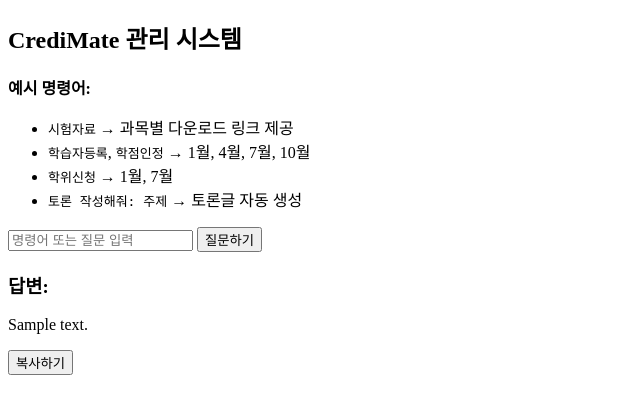
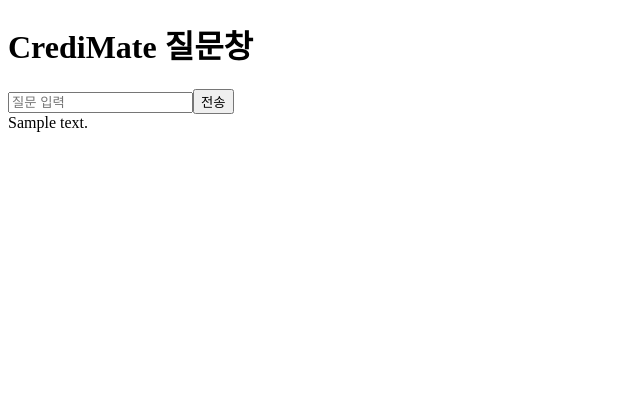
Before and after one commit to shonyebin/credimate-chatbot, a Python web app: template templates/chat.html in a window 1280 px wide. Shown: the top 414 px of the page, without its empty margins (0-640 px from the left). Run offline with Jinja, Linux system fonts and the light colour scheme; the template is opened without the code that fills it: most values are stand-ins (such as "Sample title", 1, 10 or a date in 2020).

Commit message:
Add files via upload

```diff
--- a/render.yaml
+++ b/render.yaml
@@ -1,6 +1,6 @@
 services:
   - type: web
-    name: credimate
+    name: credimate-chatbot
     env: python
     buildCommand: pip install -r requirements.txt
     startCommand: gunicorn app:app
--- a/requirements.txt
+++ b/requirements.txt
@@ -1,6 +1,6 @@
 flask
+gspread
+oauth2client
 requests
 openai
-gspread
-oauth2client
 gunicorn
--- a/templates/chat.html
+++ b/templates/chat.html
@@ -1,29 +1 @@
-
-<!DOCTYPE html>
-<html lang="ko">
-<head>
-  <meta charset="UTF-8">
-  <title>CrediMate 관리 시스템</title>
-</head>
-<body>
-  <h2>CrediMate 관리 시스템</h2>
-  <p><strong>예시 명령어:</strong></p>
-  <ul>
-    <li><code>시험자료</code> → 과목별 다운로드 링크 제공</li>
-    <li><code>학습자등록</code>, <code>학점인정</code> → 1월, 4월, 7월, 10월</li>
-    <li><code>학위신청</code> → 1월, 7월</li>
-    <li><code>토론 작성해줘: 주제</code> → 토론글 자동 생성</li>
-  </ul>
-  <form method="post">
-    <input type="text" name="question" placeholder="명령어 또는 질문 입력" required>
-    <button type="submit">질문하기</button>
-  </form>
-  {% if answer %}
-    <div>
-      <h3>답변:</h3>
-      <p>{{ answer }}</p>
-      <button onclick="navigator.clipboard.writeText('{{ answer }}')">복사하기</button>
-    </div>
-  {% endif %}
-</body>
-</html>
+<!DOCTYPE html><html><head><title>CrediMate</title></head><body><h1>CrediMate 질문창</h1><form method='post'><input name='question' placeholder='질문 입력'><button type='submit'>전송</button></form><div>{{ answer }}</div></body></html>
```
Also changed, not shown: app.py (+1 -35 lines).
